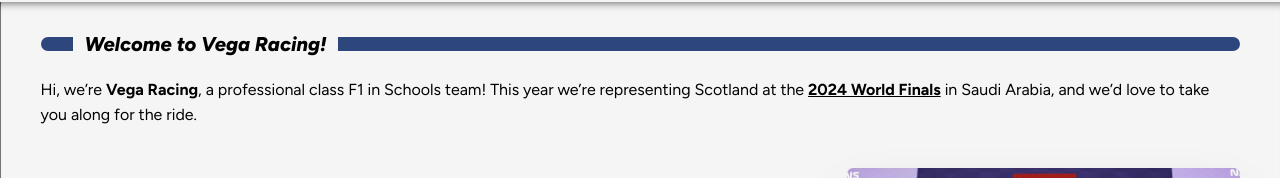
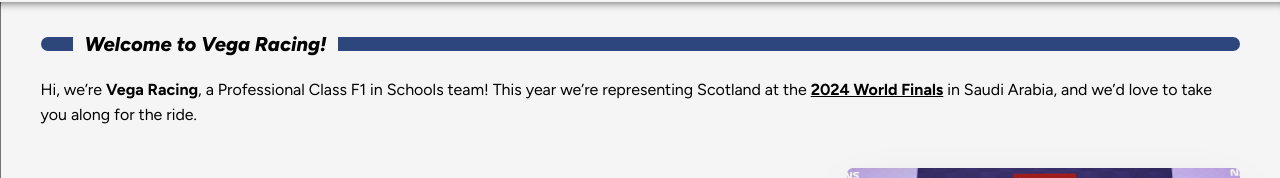
Before and after one commit to LMurphy04/vegaracingf1, a Next.js app: page / in a window 1280 px wide. Shown: the part 397-575 px from the top of the page. Built offline with nearby package versions, Linux system fonts and the light colour scheme; grey boxes are pictures that could not be loaded.

Commit message:
Spelling Error

```diff
--- a/src/app/page.tsx
+++ b/src/app/page.tsx
@@ -10,10 +10,14 @@
       <div className="flex flex-col gap-10">
         <p>
           Hi, we’re <span className="font-bold">Vega Racing</span>, a
-          professional class F1 in Schools team! This year we’re representing
+          Professional Class F1 in Schools team! This year we’re representing
           Scotland at the{" "}
-          <a href="https://www.f1inschools.com/" target="_blank">
-            <span className="font-bold underline">2024 World Finals</span>
+          <a
+            href="https://www.f1inschools.com/"
+            target="_blank"
+            className="font-bold underline"
+          >
+            2024 World Finals
           </a>{" "}
           in Saudi Arabia, and we’d love to take you along for the ride.
         </p>
```
